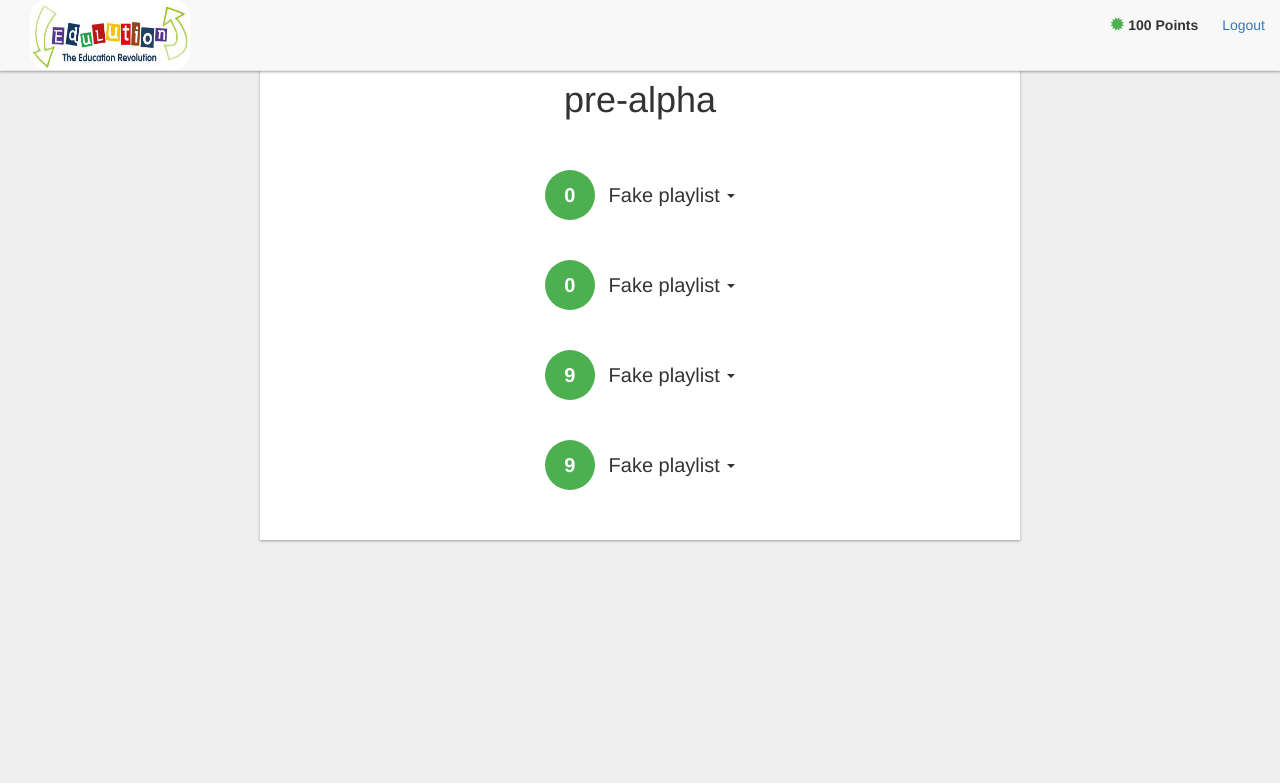
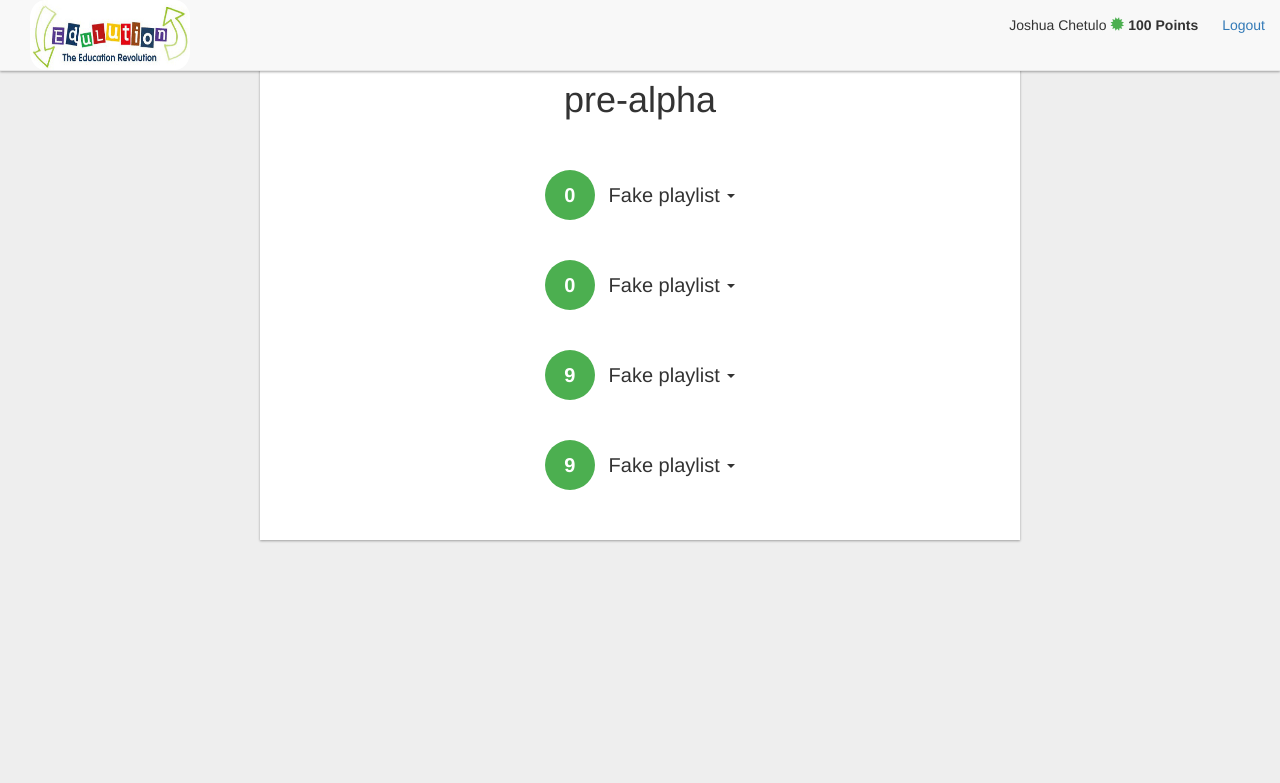
Before and after one commit to Ldn2016/team-7, a Django app: page /courses/sub_course/1/ in a window 1280 px wide. Shown: the top 783 px of the page. Run offline with Django 3.2, Linux system fonts and the light colour scheme; data comes from the database, SQL or seed files in the repository; some libraries are stand-ins or nearby versions.

Commit message:
Added fake username

```diff
--- a/Project/Edulution/templates/Edulution/base.html
+++ b/Project/Edulution/templates/Edulution/base.html
@@ -53,6 +53,7 @@
         </div>
         <div id="navbar" class="collapse navbar-collapse pull-right">
           <ul class="nav navbar-nav">
+            Joshua Chetulo
             <a role="button" class="nav-bar-points"><span class="glyphicon glyphicon-certificate"></span>
               <span id="points">100</span> Points</a>
             <a role="button" class="nav-bar-logout" ng-hide="!mainCtrl.loggedIn()" ng-click="mainCtrl.logout()">Logout</a>
```
